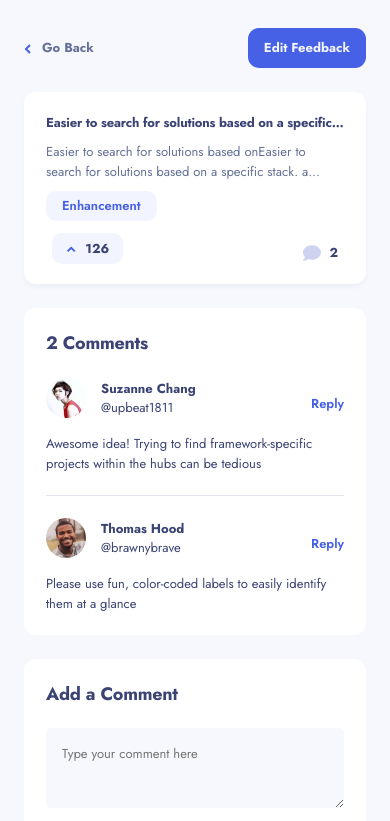
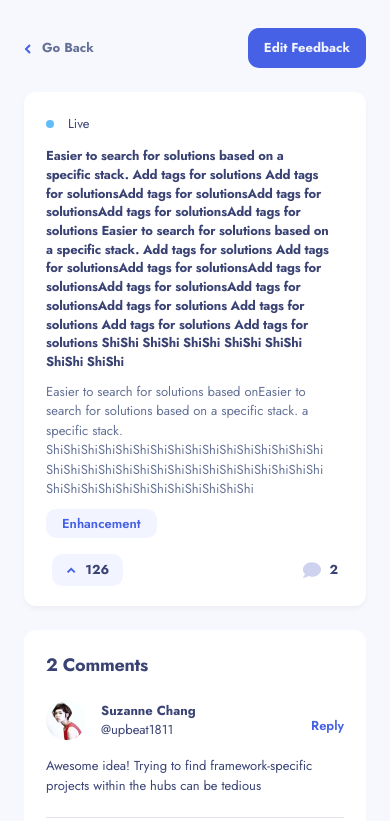
Before and after one commit to crsecu/productFeedbackApp, a React (Vite) app: page /feedbackDetail/1 in a window 390 px wide. Shown: the top 821 px of the page. Built offline with nearby package versions, Linux system fonts and the light colour scheme; data requests are answered from the project's data file.

Commit message:
fix Feedback Board sidebar responsivness

```diff
--- a/src/features/feedback/FeedbackBoardLeftColumn.tsx
+++ b/src/features/feedback/FeedbackBoardLeftColumn.tsx
@@ -18,7 +18,8 @@ const StyledFeedbackBoardLeftColumn = styled.div`
 
   @media ${device.lg} {
     flex-direction: column;
-    width: 24%;
+    //width: 24%;
+
     gap: 24px;
     flex-grow: initial;
   }
--- a/src/features/feedback/FeedbackBoardSidebar.tsx
+++ b/src/features/feedback/FeedbackBoardSidebar.tsx
@@ -29,20 +29,25 @@ const StyledFeedbackBoardSidebar = styled.aside<{ $show: boolean }>`
     & section {
       border-radius: var(--border-radius-sm);
 
-      &:first-of-type {
-        flex: 1;
+      &:last-of-type {
+        flex-grow: 1;
       }
+    }
+  }
 
-      &:last-of-type {
-        flex: 1;
-      }
+  @media ${device.md} {
+    & section:first-child {
+      flex-grow: 1;
+    }
+    & section:last-child {
+      flex-grow: 10;
     }
   }
 
   @media ${device.lg} {
     flex-direction: column;
     flex-grow: initial;
-    width: auto;
+    width: 240px;
     gap: 24px;
   }
 `;
--- a/src/features/feedback/FeedbackCard.tsx
+++ b/src/features/feedback/FeedbackCard.tsx
@@ -1,13 +1,17 @@
 import { memo, ReactNode } from "react";
 import styled from "styled-components";
-import { Card, panelStyles } from "../../styles/features/FeedbackStyles";
+import { Card } from "../../styles/features/FeedbackStyles";
 import device from "../../styles/breakpoints";
 
 export const StyledFeedbackCard = styled(Card)`
-  ${panelStyles}
+  & a,
+  > div {
+    gap: 22px;
+  }
 
-  & a, > div {
-    gap: 22px;
+  & a div,
+  div div {
+    max-width: 95%;
   }
 
   @media ${device.sm} {
@@ -18,7 +22,12 @@ export const StyledFeedbackCard = styled(Card)`
     & a,
     > div {
       flex-direction: row;
-      gap: 50px;
+      justify-content: space-between;
+    }
+
+    & a div,
+    div div {
+      max-width: 86%;
     }
   }
 `;
--- a/src/features/feedback/FeedbackCardContent.tsx
+++ b/src/features/feedback/FeedbackCardContent.tsx
@@ -3,16 +3,19 @@ import { RoadmapFeedback } from "../../types/roadmap.types";
 import styled from "styled-components";
 import { CategoryLabel } from "../../styles/features/FeedbackStyles";
 import { H3 } from "../../styles/Typography";
-import { formatCategoryLabel } from "../../utils/helpers";
-import device from "../../styles/breakpoints";
+import {
+  capitalizeFirstLetter,
+  formatCategoryLabel,
+} from "../../utils/helpers";
 
-import { ReactNode } from "react";
+import { RoadmapStatusDot } from "../../styles/features/RoadmapStyles";
 
 export const StyledFeedbackCardContent = styled.div`
   display: flex;
   flex-direction: column;
   flex: 1;
   gap: 10px;
+  word-break: break-word;
 
   & h3,
   h3 + p {
@@ -26,31 +29,10 @@ export const StyledFeedbackCardContent = styled.div`
     -webkit-line-clamp: 2;
   }
 
-  & p {
+  & h3 + p {
     color: var(--color-text-muted);
     min-height: 39px;
   }
-
-  & p:first-child {
-    margin-bottom: 8px;
-  }
-
-  & p:first-child span {
-    margin-right: 4px;
-  }
-
-  & label {
-    width: fit-content;
-  }
-
-  /* @media ${device.sm} {
-    gap: 3px;
-
-    flex-shrink: 2.5;
-    & label {
-      margin-top: 6px;
-    }
-  } */
 `;
 
 const FeedbackTitle = styled(H3)`
@@ -58,25 +40,26 @@ const FeedbackTitle = styled(H3)`
 `;
 
 interface FeedbackCardContentProps {
-  children?: ReactNode;
   feedback: RoadmapFeedback | SuggestionFeedback;
   className?: string;
 }
 
 function FeedbackCardContent({
-  children,
   feedback,
   className,
 }: FeedbackCardContentProps): React.JSX.Element {
   if (!feedback) return <article>No matching value found</article>;
 
-  const { title, description, category } = feedback;
+  const { title, description, category, status } = feedback;
   const categoryLabel = formatCategoryLabel(category);
-
+  const statusLabel = capitalizeFirstLetter(status);
   return (
     <StyledFeedbackCardContent className={className}>
       {/* TO DO: change to h1 for FeedbackDetail */}
-      {children}
+
+      {status !== "suggestion" && (
+        <RoadmapStatusDot $status={status}>{statusLabel}</RoadmapStatusDot>
+      )}
 
       <FeedbackTitle>{title}</FeedbackTitle>
       <p>{description}</p>
--- a/src/features/feedback/FeedbackDetailPage.tsx
+++ b/src/features/feedback/FeedbackDetailPage.tsx
@@ -20,6 +20,12 @@ const StyledFeedbackDetailPage = styled.div`
   gap: 24px;
 `;
 
+const FeedbackDetailCardContent = styled(FeedbackCardContent)`
+  & h3,
+  h3 + p {
+    display: block;
+  }
+`;
 const EditFeedbackButton = styled(SecondaryButton)`
   margin-left: auto;
 `;
@@ -67,7 +73,7 @@ function FeedbackDetailPage(): React.JSX.Element {
       <FeedbackCard>
         <UpvoteButtonDynamic feedbackId={id} initialUpvoteCount={upvotes} />
         <div>
-          <FeedbackCardContent feedback={feedback} />
+          <FeedbackDetailCardContent feedback={feedback} />
           <CommentCount />
         </div>
       </FeedbackCard>
--- a/src/features/feedback/FeedbackList.tsx
+++ b/src/features/feedback/FeedbackList.tsx
@@ -34,14 +34,10 @@ const StyledFeedbackList = styled.section`
 
 const SuggestionCard = styled(FeedbackCard)`
   @media ${device.sm} {
-    display: flex;
     gap: 26px;
-    padding: 28px 22px;
 
     & a {
-      flex-direction: row;
       gap: 6px;
-      flex-grow: 1;
     }
   }
 
--- a/src/features/feedback/FilterByCategory.tsx
+++ b/src/features/feedback/FilterByCategory.tsx
@@ -10,6 +10,10 @@ import device from "../../styles/breakpoints";
 const StyledFilterByCategory = styled.section`
   ${panelStyles}
   padding: 20px;
+
+  @media ${device.sm} {
+    padding-right: 0;
+  }
 `;
 
 const CategoryList = styled.ul`
@@ -19,10 +23,10 @@ const CategoryList = styled.ul`
   padding-top: 6px;
   padding-bottom: 14px;
 
+  max-width: 200px;
+
   & li:nth-child(4) {
     margin-right: 6px;
-  }
-  @media ${device.lg} {
   }
 `;
 
--- a/src/features/roadmap/RoadmapPreviewItem.tsx
+++ b/src/features/roadmap/RoadmapPreviewItem.tsx
@@ -1,12 +1,9 @@
 import styled from "styled-components";
-import { StatusIndicator } from "../../styles/features/RoadmapStyles";
+import { RoadmapStatusDot } from "../../styles/features/RoadmapStyles";
 
 import { RoadmapStatus } from "../../types/roadmap.types";
 import { capitalizeFirstLetter } from "../../utils/helpers";
-
-const Status = styled.span`
-  font-size: var(--text-base);
-`;
+const StyledRoadmapPreviewItem = styled.li``;
 
 const Count = styled.span`
   font-size: var(--text-base);
@@ -23,13 +20,11 @@ function RoadmapPreviewItem({
 }: RoadmapPreviewItemProps): React.JSX.Element {
   const roadmapStatus = capitalizeFirstLetter(stage);
   return (
-    <li>
-      <Status>
-        <StatusIndicator $status={stage} />
-        {roadmapStatus}
-      </Status>
+    <StyledRoadmapPreviewItem>
+      <RoadmapStatusDot $status={stage}>{roadmapStatus}</RoadmapStatusDot>
+
       <Count>{count}</Count>
-    </li>
+    </StyledRoadmapPreviewItem>
   );
 }
 
--- a/src/features/roadmap/RoadmapStatusSection.tsx
+++ b/src/features/roadmap/RoadmapStatusSection.tsx
@@ -12,8 +12,6 @@ import { ReactNode } from "react";
 import CommentCount from "../comments/CommentCount";
 import styled from "styled-components";
 import { RoadmapStatus } from "../../types/roadmap.types";
-import { StatusIndicator1 } from "../../styles/features/RoadmapStyles";
-import { capitalizeFirstLetter } from "../../utils/helpers";
 import device from "../../styles/breakpoints";
 import { Card } from "../../styles/features/FeedbackStyles";
 
@@ -26,7 +24,6 @@ const RoadmapFeedbackCard = styled(Card)<{
 
   & a {
     height: 100%;
-    flex-direction: column;
   }
 
   & button,
@@ -43,8 +40,7 @@ const RoadmapFeedbackCard = styled(Card)<{
   }
 
   @media (max-width: 1023px) {
-    & button,
-    span,
+    & span,
     p,
     h3 {
       font-size: var(--text-xs);
@@ -52,7 +48,9 @@ const RoadmapFeedbackCard = styled(Card)<{
   }
 `;
 
-const RoadmapFeedbackCardContent = styled(FeedbackCardContent)``;
+const RoadmapFeedbackCardContent = styled(FeedbackCardContent)`
+  max-width: ;
+`;
 
 interface RoadmapStatusSectionProps {
   children: ReactNode;
@@ -66,7 +64,6 @@ function RoadmapStatusSection({
 }: RoadmapStatusSectionProps): React.JSX.Element {
   //TO DO: memoize
   const feedbackCards = feedbackList.map((feedbackItem) => {
-    const statusLabel = capitalizeFirstLetter(feedbackItem.status);
     return (
       <li key={feedbackItem.id}>
         <RoadmapFeedbackCard $status={feedbackItem.status}>
@@ -75,10 +72,6 @@ function RoadmapStatusSection({
             initialUpvoteCount={feedbackItem.upvotes}
           />
           <Link to={`/feedbackDetail/${feedbackItem.id}`}>
-            <StatusIndicator1 $status={feedbackItem.status}>
-              <span aria-hidden="true"></span> {statusLabel}
-            </StatusIndicator1>
-
             <RoadmapFeedbackCardContent feedback={feedbackItem} />
             <CommentCount count={feedbackItem.commentCount} />
           </Link>
--- a/src/styles/UIStyles.ts
+++ b/src/styles/UIStyles.ts
@@ -133,6 +133,9 @@ export const PageStyles = css`
   flex-direction: column;
   height: 100%;
   padding: 28px 24px;
+  @media ${device.sm} {
+    padding: 28px 24px;
+  }
 
   @media ${device.md} {
     padding: 28px 34px;
--- a/src/styles/features/FeedbackStyles.ts
+++ b/src/styles/features/FeedbackStyles.ts
@@ -21,10 +21,9 @@ export const Card = styled.article`
     text-wrap: wrap;
   }
 
-  & > div,
-  a {
+  & a,
+  > div {
     display: flex;
-    justify-content: space-between;
     flex-direction: column;
     flex-grow: 1;
   }
@@ -34,6 +33,7 @@ export const CategoryLabel = styled.label`
   ${labelBox}
   font-weight: var(--font-weight-semibold);
   font-size: var(--font-size-body-3);
+  width: fit-content;
 `;
 
 export const UpvoteButtonDynamic = styled(UpvoteButton)`
--- a/src/styles/features/RoadmapStyles.ts
+++ b/src/styles/features/RoadmapStyles.ts
@@ -10,8 +10,8 @@ export const StatusIndicator = styled.span<{ $status: RoadmapStatus }>`
   margin-right: 14px;
 `;
 
-export const StatusIndicator1 = styled.p<{ $status: RoadmapStatus }>`
-  margin-bottom: 14px;
+export const RoadmapStatusDot = styled.span<{ $status: RoadmapStatus }>`
+  margin-bottom: 4px;
 
   &:before {
     content: "";
@@ -20,7 +20,7 @@ export const StatusIndicator1 = styled.p<{ $status: RoadmapStatus }>`
     height: 8px;
     border-radius: 50%;
     background-color: ${(props) => `var(--color-status-${props.$status})`};
-    margin-right: 4px;
+    margin-right: 14px;
     vertical-align: baseline;
   }
 `;
```
